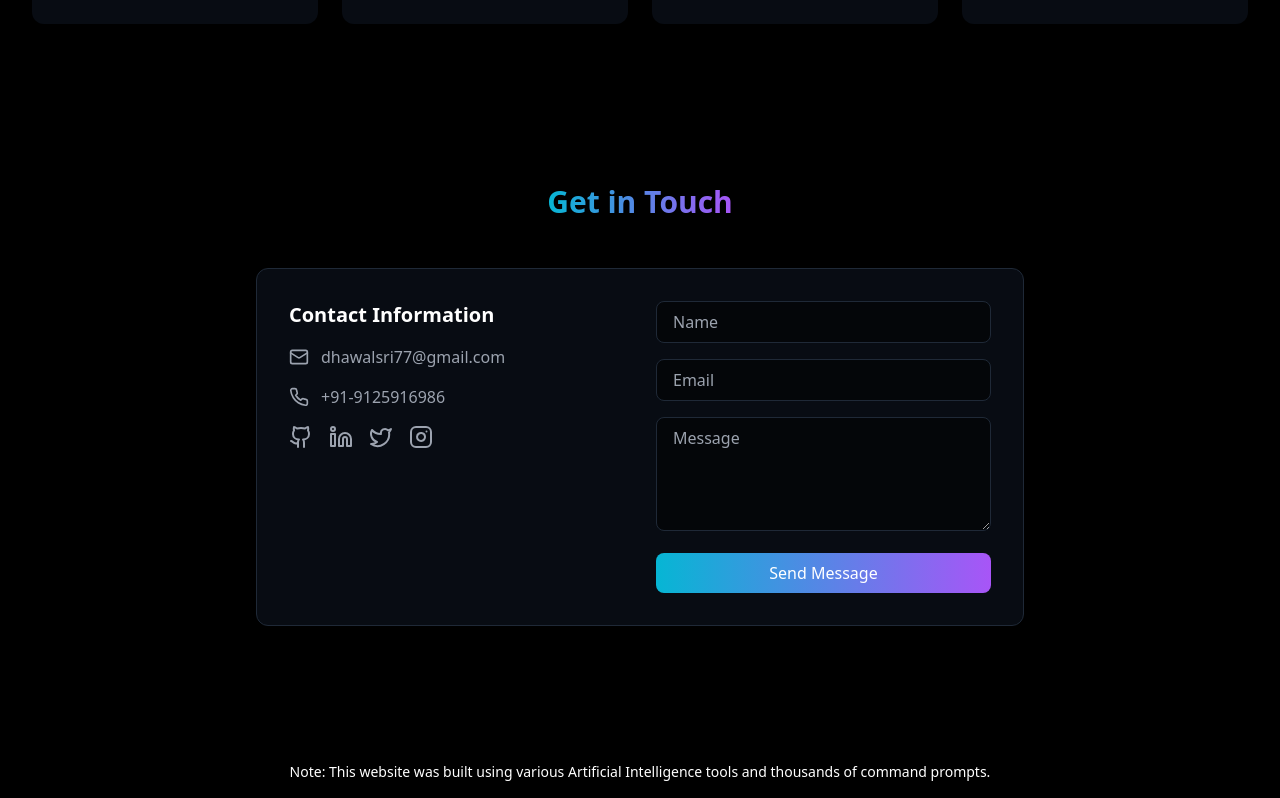
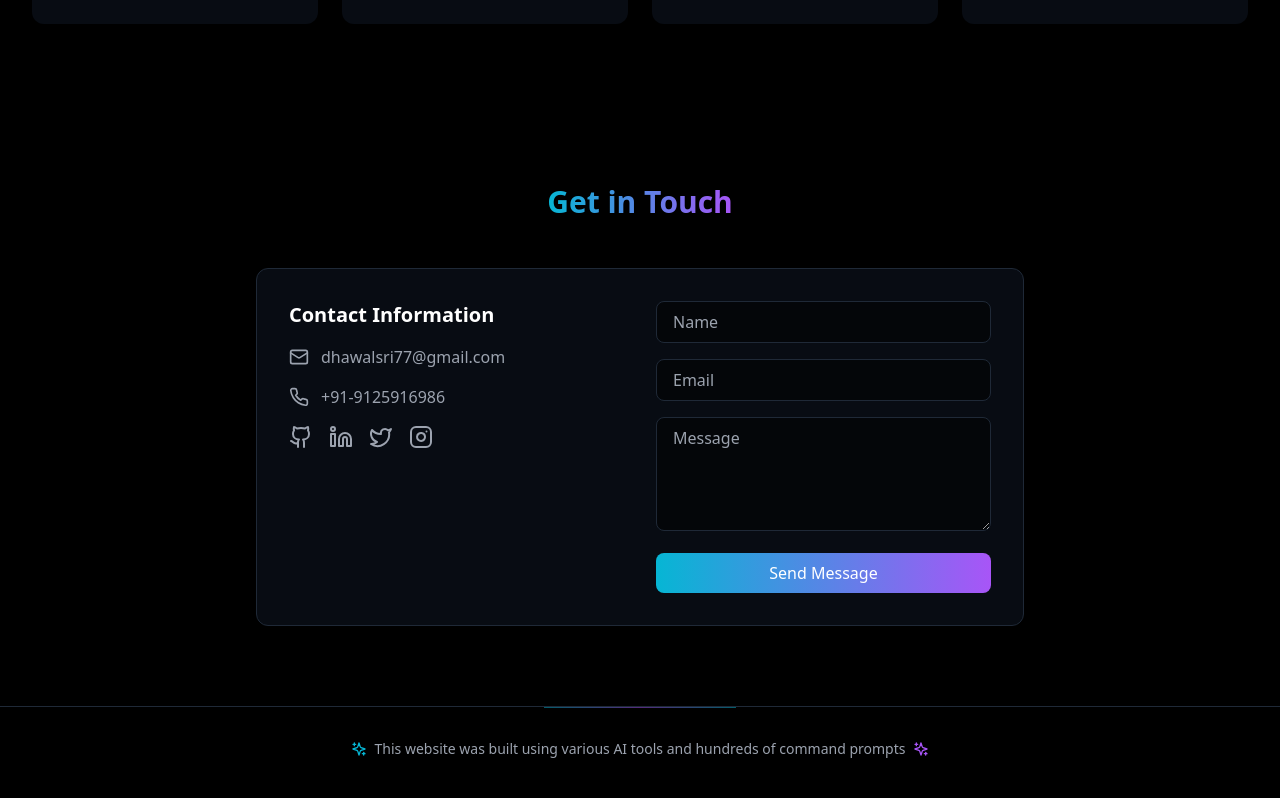
Before and after one commit to MatrixEncoder/my-website69, a React (Vite) app: page / in a window 1280 px wide. Shown: the part 2020-2818 px from the top of the page. Built offline with nearby package versions, Linux system fonts and the light colour scheme.

Commit message:
Update footer.tsx

```diff
--- a/src/components/footer.tsx
+++ b/src/components/footer.tsx
@@ -1,11 +1,21 @@
 import React from 'react';
+import { Sparkles } from 'lucide-react';
 
 export default function Footer() {
   return (
-    <footer className="bg-black text-white py-4 mt-10 text-center">
-      <p className="text-sm">
-        Note: This website was built using various Artificial Intelligence tools and thousands of command prompts.
-      </p>
+    <footer className="relative py-8 bg-black/80 border-t border-gray-800">
+      <div className="max-w-7xl mx-auto px-4 sm:px-6 lg:px-8">
+        <div className="flex items-center justify-center space-x-2 text-gray-400 text-sm">
+          <Sparkles className="h-4 w-4 text-cyan-500" />
+          <p>
+            This website was built using various AI tools and hundreds of command prompts
+          </p>
+          <Sparkles className="h-4 w-4 text-purple-500" />
+        </div>
+      </div>
+
+      {/* Decorative gradient line */}
+      <div className="absolute top-0 left-1/2 transform -translate-x-1/2 w-48 h-px bg-gradient-to-r from-cyan-500/50 via-purple-500/50 to-cyan-500/50" />
     </footer>
   );
 }
```
